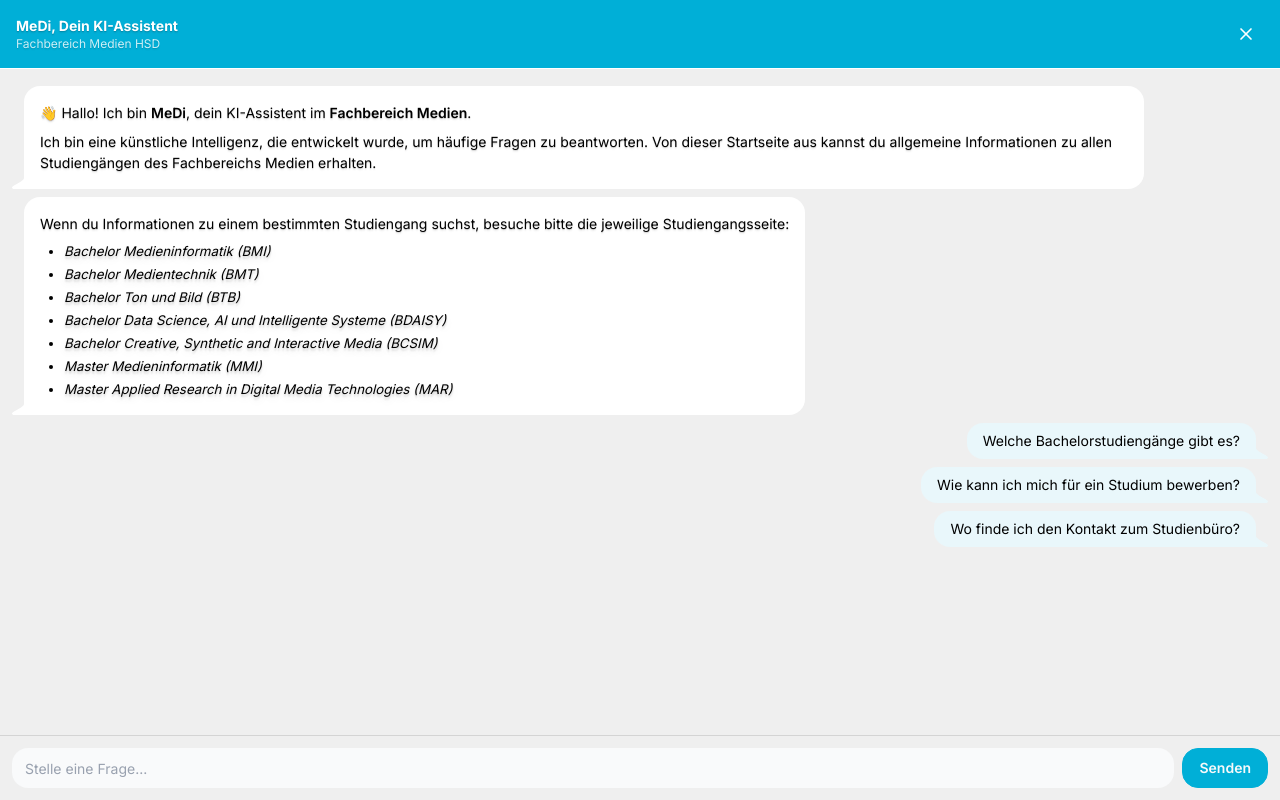
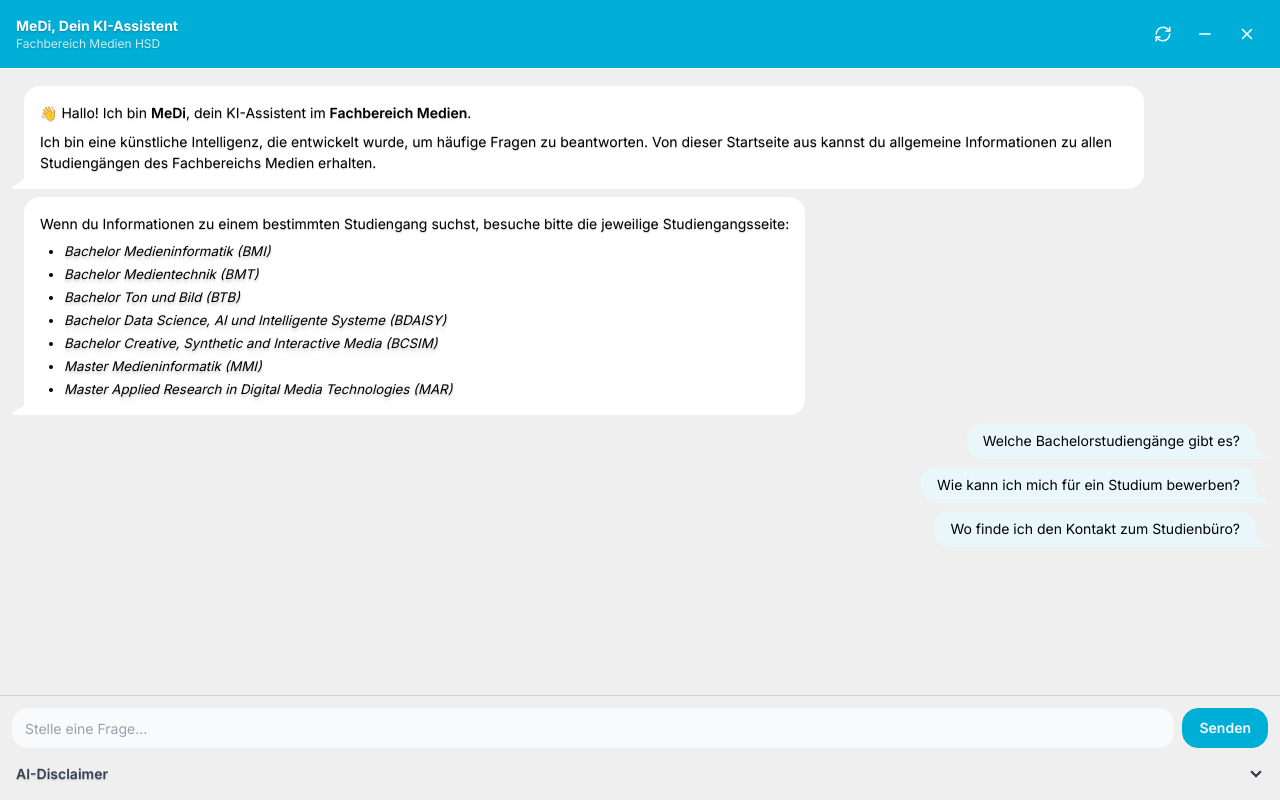
Before and after one commit to hihihien/rag-openai-pinecone, a Next.js app in the folder frontend/: page / in a window 1280 px wide. Built offline with nearby package versions, Linux system fonts and the light colour scheme.

Commit message:
add AI disclaimer

```diff
--- a/frontend/app/components/Chatbot.tsx
+++ b/frontend/app/components/Chatbot.tsx
@@ -4,7 +4,7 @@ import { chatbotContexts } from '../utils/chatbotContext';
 import { useState, useRef, useEffect } from 'react';
 import ReactMarkdown from 'react-markdown';
 import remarkGfm from 'remark-gfm';
-import { X } from 'lucide-react';
+import { X, Minus, RefreshCw } from 'lucide-react';
 
 // Detect program from referrer
 function detectProgramFromReferrer(): string {
@@ -120,14 +120,47 @@ export default function Chatbot() {
           <span className="font-bold text-sm">MeDi, Dein KI-Assistent</span>
           <span className="text-xs opacity-80">Fachbereich Medien HSD</span>
         </div>
+
+        <div className="flex items-center gap-2">
+          {/* New Chat button */}
+          <button
+            onClick={() => {
+              setMessages([]); // clear chat
+              setShowSuggestions(true);
+              const { greeting } = chatbotContexts[program] || chatbotContexts['default'];
+              const greetingArray = Array.isArray(greeting) ? greeting : [greeting];
+              const greetingMessages = greetingArray.map((g) => ({
+                role: 'assistant' as const,
+                content: g,
+              }));
+              setMessages(greetingMessages);
+            }}
+            className="p-2 rounded-full hover:bg-white/20 transition flex items-center justify-center"
+            title="Neuen Chat starten"
+          >
+            <RefreshCw size={18} className="text-white" />
+          </button>
+
+          {/* Minimize button */}
+          <button
+            onClick={() => window.parent.postMessage({ type: 'minimize' }, '*')}
+            className="p-2 rounded-full hover:bg-white/20 transition flex items-center justify-center"
+            title="Chat minimieren"
+          >
+            <Minus size={18} className="text-white" />
+          </button>
+
+          {/* Close button */}
           <button
             onClick={() => window.parent.postMessage({ type: 'close' }, '*')}
             className="p-2 rounded-full hover:bg-white/20 transition flex items-center justify-center"
             title="Chat schließen"
           >
-          <X size={20} className="text-white" />
+            <X size={18} className="text-white" />
           </button>
         </div>
+      </div>
+
 
       {/* === Scrollable Messages === */}
       <div className="flex-1 overflow-y-auto p-3 mt-[70px] mb-[80px]">
@@ -192,8 +225,10 @@ export default function Chatbot() {
         <div ref={messagesEndRef} />
       </div>
 
-      {/* === Fixed Input Bar === */}
-      <div className="fixed bottom-0 left-0 right-0 z-50 border-t border-base-300 bg-base-200 p-3 flex flex-col sm:flex-row gap-2">
+        {/* === Fixed Bottom Section (Input + Collapsible Disclaimer) === */}
+        <div className="fixed bottom-0 left-0 right-0 z-50 border-t border-base-300 bg-base-200">
+          {/* Input Bar */}
+          <div className="pt-3 px-3 flex flex-col sm:flex-row gap-2">
             <input
               value={question}
               onChange={(e) => setQuestion(e.target.value)}
@@ -210,6 +245,71 @@ export default function Chatbot() {
               Senden
             </button>
           </div>
+
+          {/* Collapsible AI Disclaimer */}
+          <div className="bg-base-200">
+            <div className="collapse collapse-arrow bg-base-200 rounded-none">
+              <input type="checkbox" className="peer" placeholder='disclaimer' />
+              <div className="collapse-title text-x font-semibold text-gray-700 peer-checked:text-neutral">
+                AI-Disclaimer
+              </div>
+              <div className="collapse-content text-xs leading-relaxed">
+                <p>
+                  Die Antworten werden durch eine künstliche Intelligenz generiert. Sie
+                  entstehen auf der Grundlage von Informationen aus verschiedenen
+                  Originalquellen des Fachbereichs Medien (wie Modulhandbuch,
+                  Fachbereichsseite). Die KI bemüht sich, präzise Informationen
+                  bereitzustellen. Ungenauigkeiten oder Unvollständigkeiten können jedoch
+                  nicht ausgeschlossen werden.
+                </p>
+
+                <p className="mt-2">
+                  Durch KI erstellte Antworten dienen einer ersten Orientierung und
+                  sollten nicht die alleinige Grundlage für Entscheidungen der
+                  Nutzer*innen sein. Für umfassende Informationen zum Fachbereich und
+                  Studium konsultieren Sie bitte auch die offiziellen Seiten des{' '}
+                  <a
+                    href="https://medien.hs-duesseldorf.de/"
+                    target="_blank"
+                    rel="noopener noreferrer"
+                    className="text-neutral hover:underline"
+                  >
+                    Fachbereichs Medien
+                  </a>
+                  , der{' '}
+                  <a
+                    href="https://fachschaftmedien.de/"
+                    target="_blank"
+                    rel="noopener noreferrer"
+                    className="text-neutral hover:underline"
+                  >
+                    Fachschaft
+                  </a>{' '}
+                  oder des{' '}
+                  <a
+                    href="https://medien.hs-duesseldorf.de/studium/pruefungen/Seiten/default.aspx"
+                    target="_blank"
+                    rel="noopener noreferrer"
+                    className="text-neutral hover:underline"
+                  >
+                    Studienbüros
+                  </a>
+                  . Weitere Informationen zur{' '}
+                  <a
+                    href="https://medien.hs-duesseldorf.de/studium/beratung-im-studium"
+                    target="_blank"
+                    rel="noopener noreferrer"
+                    className="text-neutral hover:underline"
+                  >
+                    Beratung im Studium
+                  </a>{' '}
+                  finden Sie ebenfalls auf den offiziellen Seiten.
+                </p>
+              </div>
+            </div>
+          </div>
+        </div>
+
     </div>
   );
 }
```
Also changed, not shown: 1 other file (tests, documents, lock files or other folders). Lines whose indentation alone changed are shown as unchanged.
